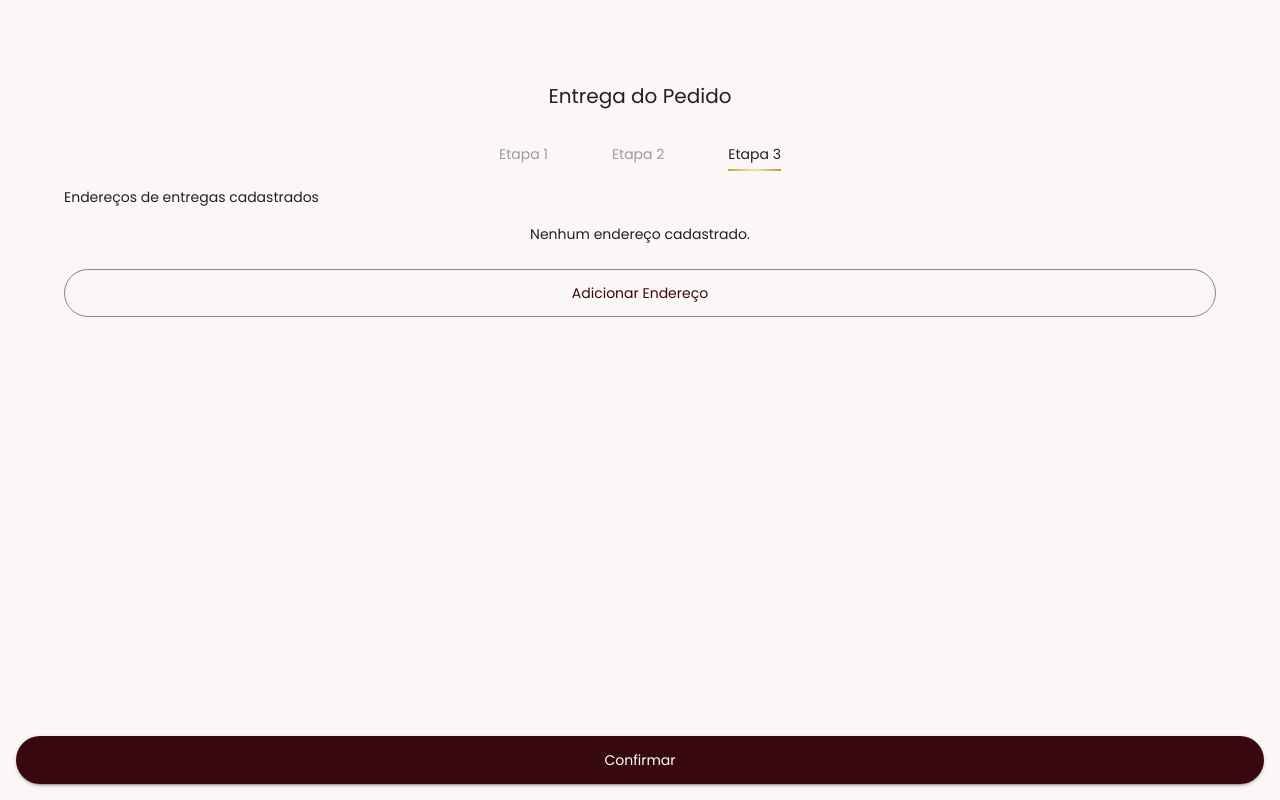
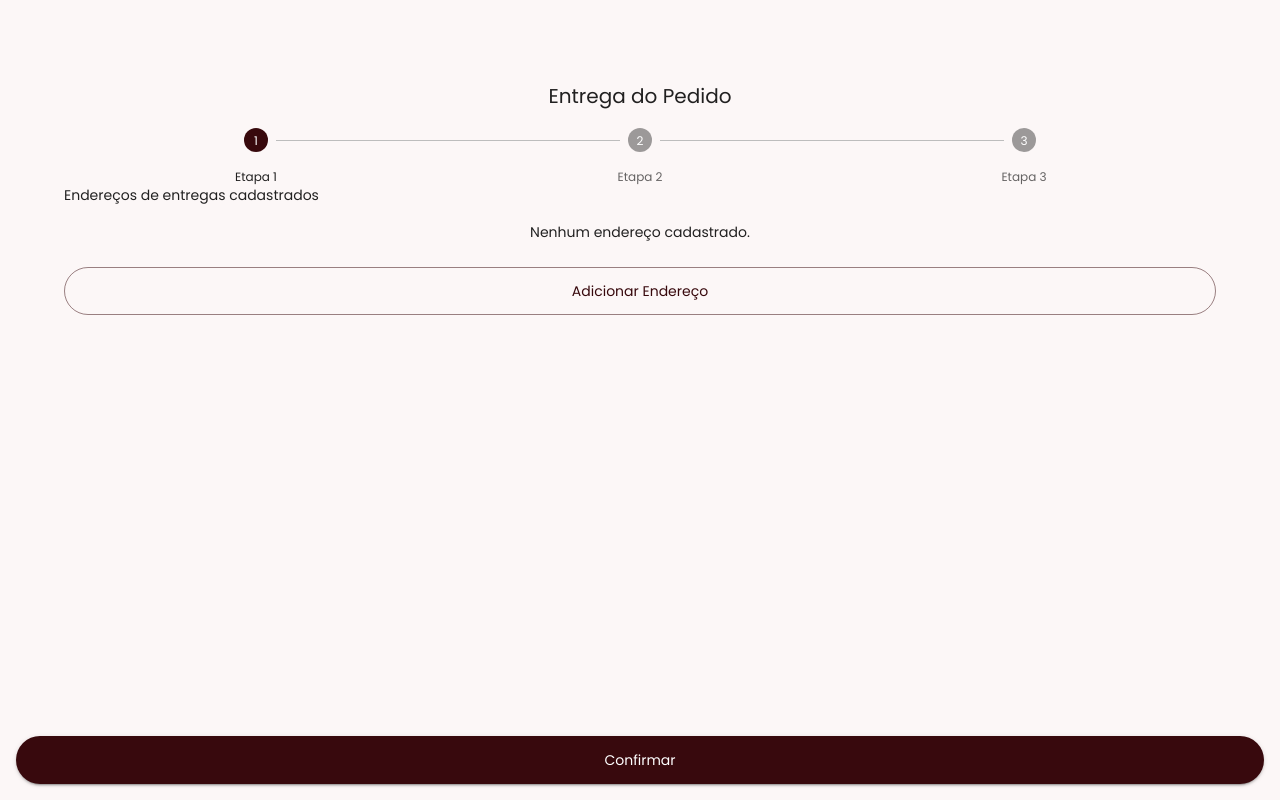
Before and after one commit to SquadSC/projetoSC_front, a React (Vite) app: page /address-menu in a window 1280 px wide. Built offline with nearby package versions, Linux system fonts and the light colour scheme; some icons are missing.

Commit message:
feat: created the order steps component

```diff
--- a/src/components/stepper/stepper-component.jsx
+++ b/src/components/stepper/stepper-component.jsx
@@ -1,39 +1,29 @@
-import { Stack, Typography, Box } from '@mui/material';
-import PropTypes from 'prop-types';
-import { GradientLine } from '../gradient-line/gradient-line-component';
+import { Box, Step, StepButton, Stepper } from "@mui/material";
+import { useState } from "react";
 
-export function StepperComponent({ steps, activeStep }) {
+export function StepperComponent({ steps, initialStep = 0 }) {
+  const [activeStep, setActiveStep] = useState(initialStep);
+
+  const handleStepClick = (index) => {
+    if (index <= activeStep) {
+      setActiveStep(index);
+    }
+  };
+
   return (
-    <Stack
-      direction="row"
-      justifyContent="center"
-      spacing={8} // Espaçamento entre as etapas
-      sx={{ my: 2 }} // Margem vertical para dar espaço
-    >
-      {steps.map((label, index) => {
-        const isActive = index === activeStep;
-
-        return (
-          <Box key={label}>
-            <Typography
-              variant="body1"
-              sx={{
-                color: isActive ? 'text.primary' : 'text.disabled',
-                paddingBottom: '4px',
-
-            }}
+    <Box sx={{ width: "100%" }}>
+      <Stepper activeStep={activeStep} alternativeLabel>
+        {steps.map((label, index) => (
+          <Step key={label}>
+            <StepButton
+              color="inherit"
+              onClick={() => handleStepClick(index)}
             >
               {label}
-            </Typography>
-            {isActive && <GradientLine />}
-          </Box>
-        );
-      })}
-    </Stack>
+            </StepButton>
+          </Step>
+        ))}
+      </Stepper>
+    </Box>
   );
 }
-
-StepperComponent.propTypes = {
-  steps: PropTypes.arrayOf(PropTypes.string).isRequired,
-  activeStep: PropTypes.number.isRequired,
-};
--- /dev/null
+++ b/src/pages/calendar-user/index.page.jsx
@@ -0,0 +1 @@
+export { CalendarUserController } from './controller/calendar-user.controller.jsx';
--- /dev/null
+++ b/src/pages/custom-order/controller/custom-order.controller.jsx
@@ -0,0 +1,5 @@
+import { CustomOrderView } from "../view/custom-order.view";
+
+export function CustomOrderController() {
+  return <CustomOrderView />;
+}
--- /dev/null
+++ b/src/pages/custom-order/index.page.jsx
@@ -0,0 +1 @@
+export { CustomOrderController } from "./controller/custom-order.controller";
--- /dev/null
+++ b/src/pages/custom-order/view/custom-order.view.jsx
@@ -0,0 +1,9 @@
+import { StepperComponent } from '../../../components/stepper/stepper-component';
+
+export function CustomOrderView() {
+  const steps = ['Etapa 1', 'Etapa 2', 'Etapa 3', 'Etapa 4'];
+
+  return (
+    <StepperComponent steps={steps} initialStep={2} />
+  );
+}
--- a/src/utils/enums/routes-url.js
+++ b/src/utils/enums/routes-url.js
@@ -4,7 +4,8 @@ export const ROUTES_PATHS = {
   ERROR_GENERIC: '/error-generic',
   LOGIN: '/login-user',
   ADDRESS_MENU: '/address-menu',
-    NEW_ADDRESS:'/new-address',
+  NEW_ADDRESS: '/new-address',
+  CUSTOM_ORDER: '/custom-order',
+  CALENDAR_USER: '/calendar-user',
   CART: '/cart',
-    CALENDAR_USER: '/calendar-user',
-}
+};
```
Also changed, not shown: src/routes.jsx (+10 -5 lines). Lines whose indentation alone changed are shown as unchanged.
